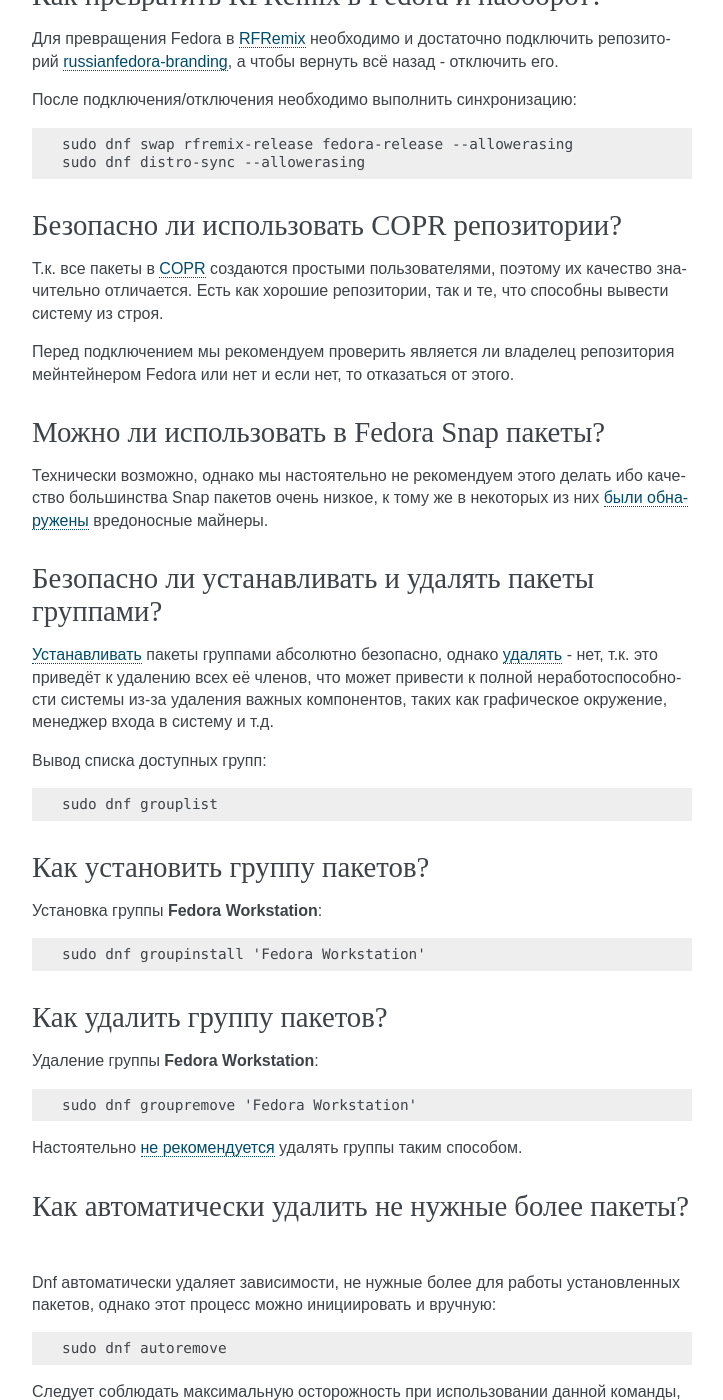
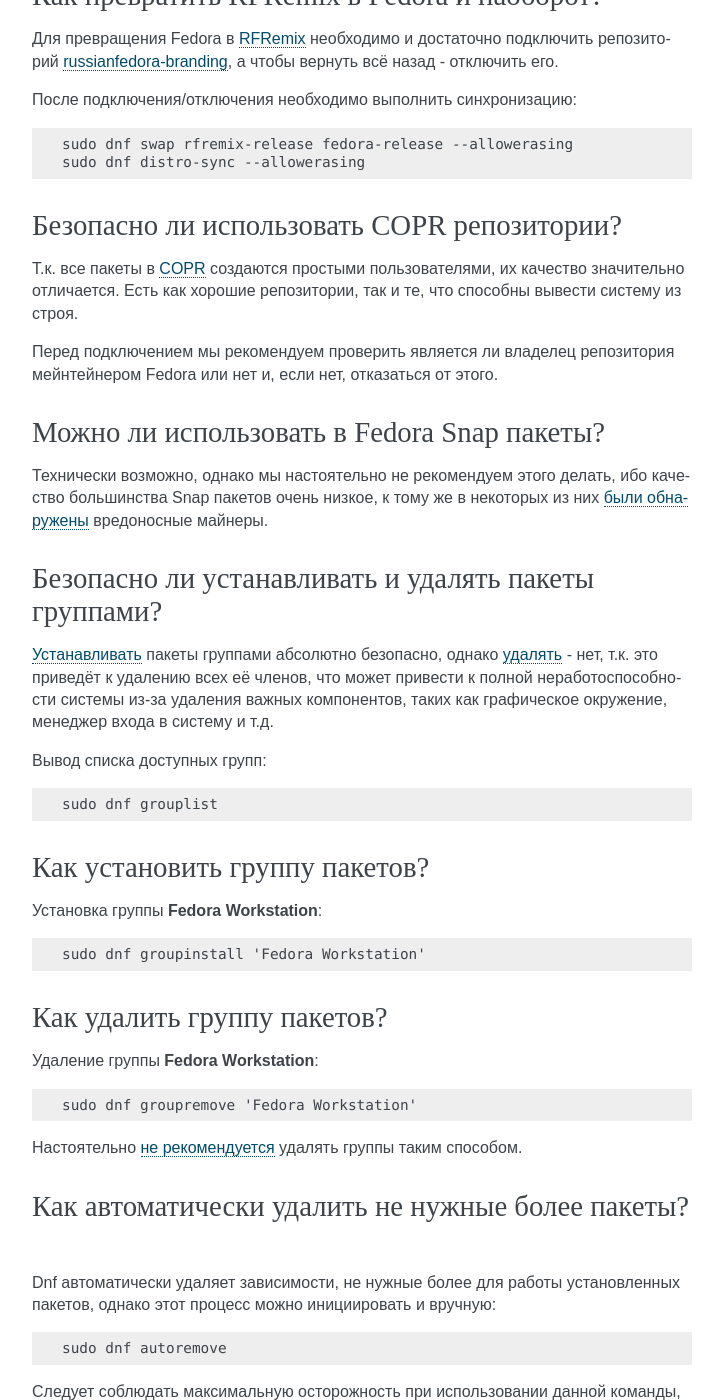
Before and after one commit to RussianFedora/FAQ, a Sphinx documentation site: the page built from source/package-manager.rst, in a window 1280 px wide and 1400 px high, scrolled down 14675 px. Shown: the whole window, without its empty margins (388-1111 px from the left). Built offline with Sphinx 7.4.7, drawn with Linux system fonts in a browser that asks for light colours; some of the changed text lies outside the part shown.

Commit message:
Fixed punctuation and syntax mistakes in some cases.

```diff
--- a/source/generic-info.rst
+++ b/source/generic-info.rst
@@ -209,7 +209,7 @@
 Что такое Silverblue?
 ========================
 
-Fedora Silverblue - это особая версия версия Fedora, основанная на принципах максимальной контейнеризации и неизменяемых (immutable) образов основной системы.
+Fedora Silverblue - это особая версия Fedora, основанная на принципах максимальной контейнеризации и неизменяемых (immutable) образов основной системы.
 
 Благодаря использованию rpm-ostree Silverblue имеет атомарные обновления с возможностью отката на любую предыдущую версию системы. В то же время основной образ и корневая файловая система являются неизменяемыми, что делает невозможным их повреждение.
 
--- a/source/package-manager.rst
+++ b/source/package-manager.rst
@@ -33,7 +33,7 @@
 Что такое Flatpak пакеты?
 ============================
 
-Flatpak - это современный, прогрессивный формат самодостаточных пакетов для GNU/Linux. Он поддерживает рантаймы, изоляцию внутри песочниц, установку без наличия прав суперпользователя и многое другое.
+Flatpak - это современный прогрессивный формат самодостаточных пакетов для GNU/Linux. Он поддерживает рантаймы, изоляцию внутри песочниц, установку без наличия прав суперпользователя и многое другое.
 
 .. index:: flatpak, package
 .. _flatpak-advantages:
@@ -66,7 +66,7 @@
 Можно ли устанавливать программы посредством make install?
 ================================================================
 
-Категорически не рекомендуется ибо:
+Категорически не рекомендуется, ибо:
 
  1. make install порождает в системе кучу никем и ничем не отслеживаемых файлов: бинарников, конфигов, прочих файлов. Это в большинстве случаев приведёт к множеству проблем при обновлении или удалении;
  2. make install не учитывает файлы других пакетов и может запросто перезаписать или удалить в системе что-то важное, т.к. действие выполняется с правами суперпользователя;
@@ -88,7 +88,7 @@
 Можно ли использовать PIP или NPM для установки программ и модулей?
 =======================================================================
 
-Нет. Глобальная установка чего-либо через pip (pip2, pip3), либо npm, по своей деструктивности аналогична :ref:`make install <make-install>`.
+Нет. Глобальная установка чего-либо через pip (pip2, pip3) либо npm по своей деструктивности аналогична :ref:`make install <make-install>`.
 
 .. index:: installation, pip
 .. _pip-user:
@@ -470,7 +470,7 @@
 
     sudo dnf upgrade --refresh foo-bar* --enablerepo=updates-testing
 
-Репозиторий **updates-testing** подключается однократно, только для данного сеанса работы dnf.
+Репозиторий **updates-testing** подключается однократно только для данного сеанса работы dnf.
 
 .. index:: dnf, package contents, list
 .. _dnf-list-contents:
@@ -838,9 +838,9 @@
 Безопасно ли использовать COPR репозитории?
 ===============================================
 
-Т.к. все пакеты в :ref:`COPR <copr>` создаются простыми пользователями, поэтому их качество значительно отличается. Есть как хорошие репозитории, так и те, что способны вывести систему из строя.
+Т.к. все пакеты в :ref:`COPR <copr>` создаются простыми пользователями, их качество значительно отличается. Есть как хорошие репозитории, так и те, что способны вывести систему из строя.
 
-Перед подключением мы рекомендуем проверить является ли владелец репозитория мейнтейнером Fedora или нет и если нет, то отказаться от этого.
+Перед подключением мы рекомендуем проверить является ли владелец репозитория мейнтейнером Fedora или нет и, если нет, отказаться от этого.
 
 .. index:: installation, software, snap, package
 .. _fedora-snap:
@@ -848,7 +848,7 @@
 Можно ли использовать в Fedora Snap пакеты?
 ===============================================
 
-Технически возможно, однако мы настоятельно не рекомендуем этого делать ибо качество большинства Snap пакетов очень низкое, к тому же в некоторых из них `были обнаружены <https://xakep.ru/2018/05/14/snap-store-miner/>`__ вредоносные майнеры.
+Технически возможно, однако мы настоятельно не рекомендуем этого делать, ибо качество большинства Snap пакетов очень низкое, к тому же в некоторых из них `были обнаружены <https://xakep.ru/2018/05/14/snap-store-miner/>`__ вредоносные майнеры.
 
 .. index:: dnf, groups
 .. _dnf-groups:
@@ -904,7 +904,7 @@
 
 Следует соблюдать максимальную осторожность при использовании данной команды, т.к. это может повлечь за собой удаление важных, но автоматически установленных компонентов рабочей среды.
 
-Если какие-либо из кандидатов необходимы для дальнейшей работы, их лучше всего пометить, как :ref:`установленные пользователем <dnf-mark>`.
+Если какие-либо из кандидатов необходимы для дальнейшей работы, их лучше всего пометить как :ref:`установленные пользователем <dnf-mark>`.
 
 .. index:: dnf, mark, package
 .. _dnf-mark:
```
Also changed, not shown: other parts of source/package-manager.rst (+2 -2 lines), source/installation.rst (+5 -5 lines).
